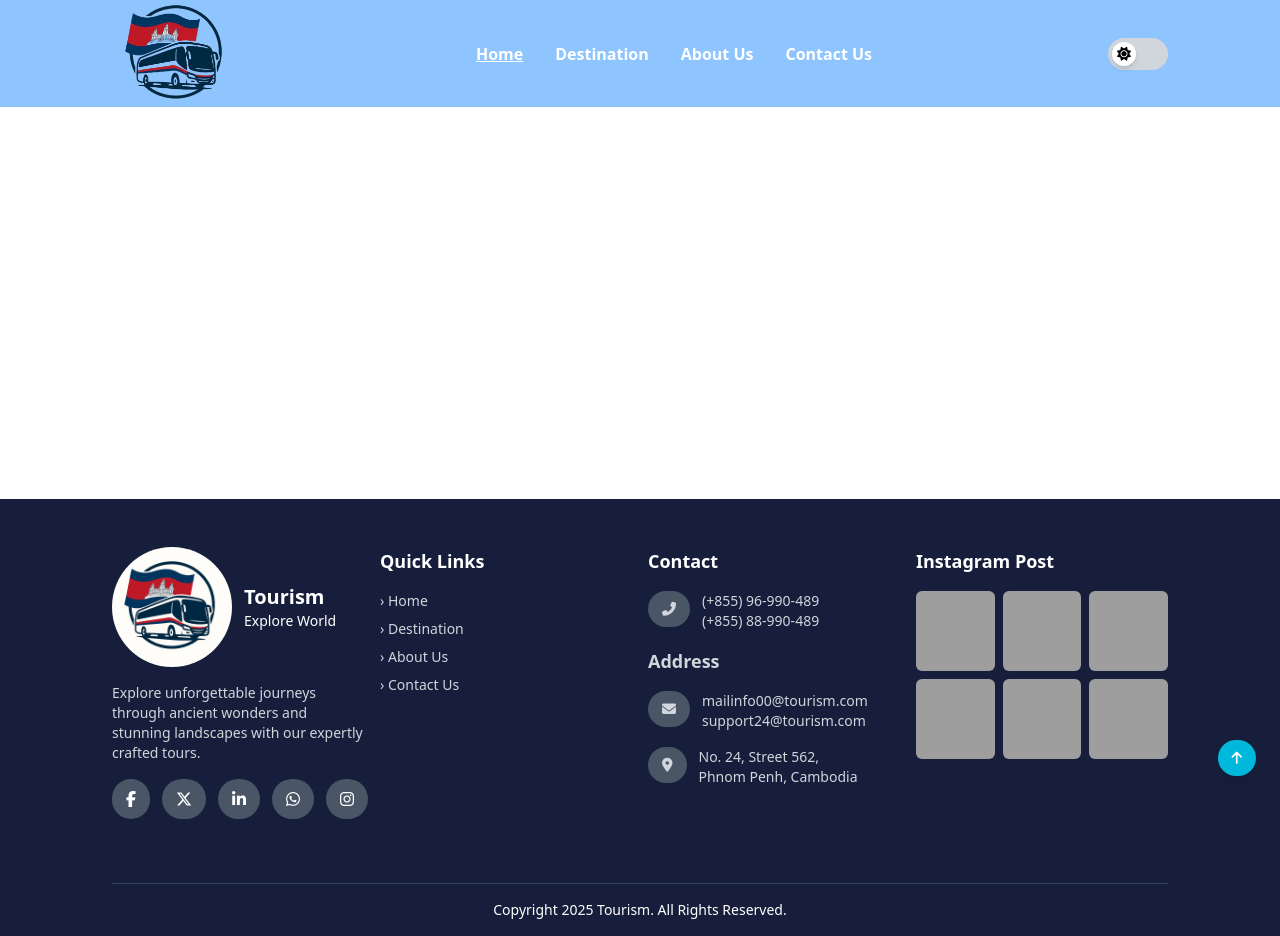
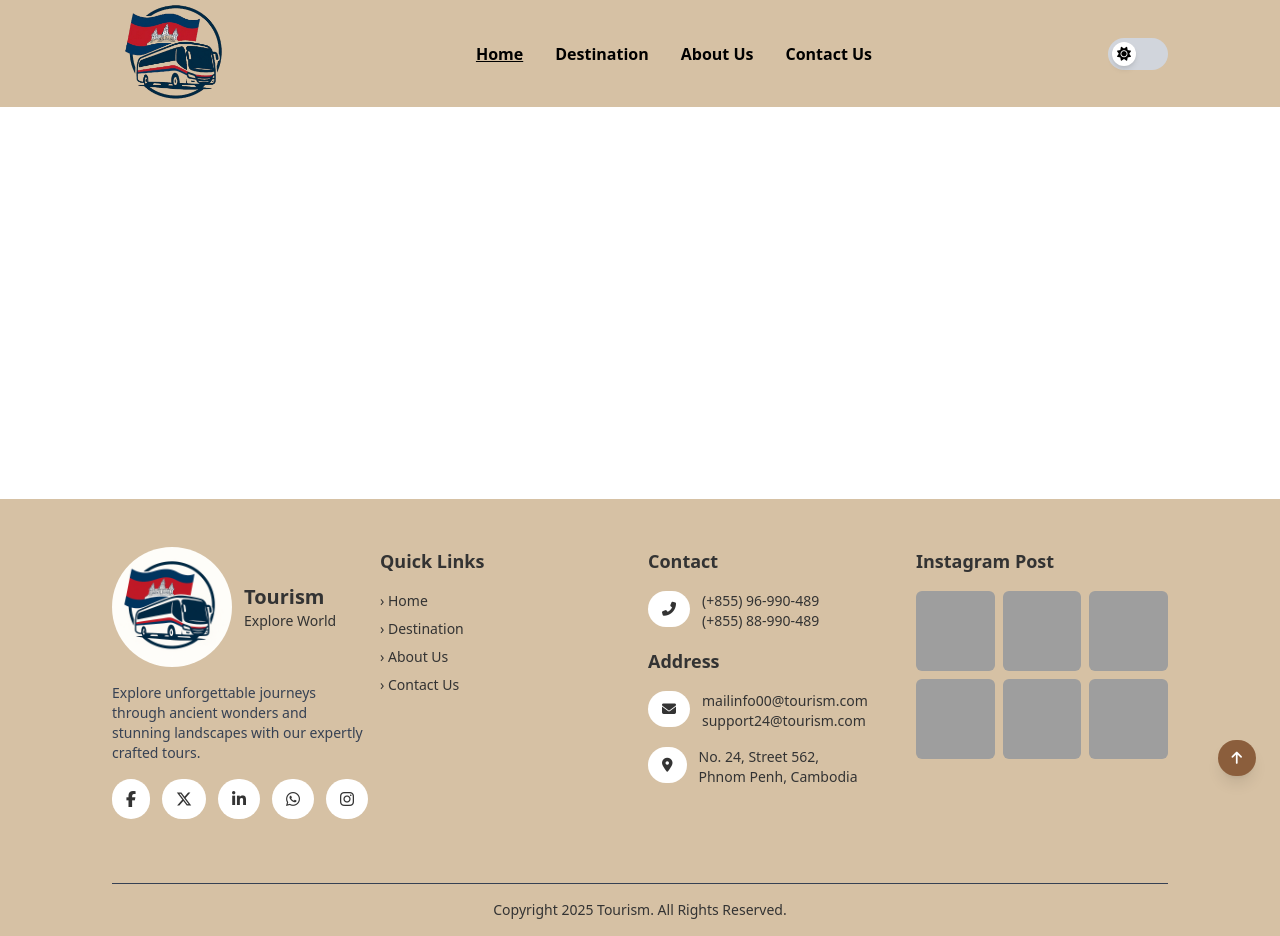
Before and after one commit to Kukseng/mini-project, a website built with Vite: page index.html in a window 1280 px wide. Built offline with nearby package versions, Linux system fonts and the light colour scheme; grey boxes are pictures that could not be loaded.

Commit message:
update color

```diff
--- a/index.html
+++ b/index.html
@@ -3,39 +3,56 @@
   <head>
     <meta charset="UTF-8" />
     <meta name="viewport" content="width=device-width, initial-scale=1.0" />
+    <title>Tourism</title>
+
+    <meta name="description" content="Explore Siem Reap, the gateway to Angkor Wat. Discover ancient temples, rich culture, local cuisine, and top travel tips for your unforgettable journey to Cambodia." />
+    <meta name="keywords" content="Siem Reap tourism, Angkor Wat, Cambodia travel, Siem Reap temples, Khmer culture, Cambodia holidays, things to do in Siem Reap" />
+
+    <!-- Open Graph Meta Tags -->
+    <meta property="og:title" content="Discover Siem Reap, Cambodia – Temples, Culture & Travel Guide" />
+    <meta property="og:description" content="Plan your trip to Siem Reap – from the ancient ruins of Angkor Wat to bustling night markets, cultural shows, and serene countryside escapes." />
+    <meta property="og:image" content="https://cms.siemreaper.click/uploads/angkor_wat_sunrise_discovery2712_997b977984.jpg" />
+    <meta property="og:url" content="https://kukseng.github.io/mini-project/" />
+    <meta property="og:type" content="website" />
+
+    <!-- Twitter Card Meta Tags -->
+    <meta name="twitter:card" content="summary_large_image" />
+    <meta name="twitter:title" content="Explore Siem Reap – Cambodia's Cultural Heart" />
+    <meta name="twitter:description" content="Discover the magic of Siem Reap, from Angkor Wat to floating villages. Your ultimate travel guide to Cambodia starts here." />
+    <meta name="twitter:image" content="https://yourwebsite.com/images/siem-reap-sunset.jpg" />
+
+    <!-- Favicon -->
+    <link rel="shortcut icon" href="./Asset/logoHaveBg.PNG" type="image/x-icon" />
+
+    <!-- Stylesheets -->
     <link rel="stylesheet" href="src/output.css">
-    <link
-      rel="shortcut icon"
-      href="./Asset/logoHaveBg.PNG"
-      type="image/x-icon"
-    />
-    <title>Tourism</title>
     <link rel="stylesheet" href="https://cdnjs.cloudflare.com/ajax/libs/font-awesome/6.7.2/css/all.min.css" integrity="sha512-Evv84Mr4kqVGRNSgIGL/F/aIDqQb7xQ2vcrdIwxfjThSH8CSR7PBEakCr51Ck+w+/U6swU2Im1vVX0SVk9ABhg==" crossorigin="anonymous" referrerpolicy="no-referrer" />
   </head>
+
   <body class="bg-white transition-colors duration-500" id="body">
 
-    <header class="w-full h-[96px] 2xl:h-[115px]  xl:h-[107px] bg-blue-300 flex justify-between items-center px-6 md:px-9  lg:px-16 xl:px-28 2xl:px-32  relative z-50 mb-98">
+    <header class="w-full h-[96px] 2xl:h-[115px]  xl:h-[107px] bg-[#D6C1A4] flex justify-between items-center px-6 md:px-9  lg:px-16 xl:px-28 2xl:px-32  relative z-50 mb-98">
       <div>
         <img src="./Asset/logoNoBg.png" class="w-28 2xl:w-36 xl:w-32 object-contain" alt="logo" />
 
       </div>
       <nav>
-        <ul class="hidden md:flex space-x-8 text-white font-semibold">
+        <ul class="hidden md:flex space-x-8 text-black font-semibold">
           <li class="group relative">
             <a href="#home" class="underline hover:no-underline">Home</a>
-            <span class="absolute bottom-0 left-0 w-0 h-[2px] bg-white transition-all duration-300 group-hover:w-full"></span>
+            <span class="absolute bottom-0 left-0 w-0 h-[2px] bg-gray-600 transition-all duration-300 group-hover:w-full"></span>
           </li>
           <li class="group relative">
             <a href="#destination">Destination</a>
-            <span class="absolute bottom-0 left-0 w-0 h-[2px] bg-white transition-all duration-300 group-hover:w-full"></span>
+            <span class="absolute bottom-0 left-0 w-0 h-[2px] bg-gray-600 transition-all duration-300 group-hover:w-full"></span>
           </li>
           <li class="group relative">
             <a href="#about">About Us</a>
-            <span class="absolute bottom-0 left-0 w-0 h-[2px] bg-white transition-all duration-300 group-hover:w-full"></span>
+            <span class="absolute bottom-0 left-0 w-0 h-[2px] bg-gray-600 transition-all duration-300 group-hover:w-full"></span>
           </li>
           <li class="group relative">
             <a href="#contact">Contact Us</a>
-            <span class="absolute bottom-0 left-0 w-0 h-[2px] bg-white transition-all duration-300 group-hover:w-full"></span>
+            <span class="absolute bottom-0 left-0 w-0 h-[2px] bg-gray-600 transition-all duration-300 group-hover:w-full"></span>
           </li>
         </ul>
 
@@ -56,7 +73,7 @@
     </header>
 
     <!-- Mobile Menu Dropdown -->
-    <div id="mobile-menu" class="hidden absolute top-[100px] left-0 w-full bg-[#161e3b] text-white flex flex-col px-6 py-4 space-y-4 text-base z-40 md:hidden">
+    <div id="mobile-menu" class="hidden absolute top-[100px] left-0 w-full bg-[#C9A14A] text-white flex flex-col px-6 py-4 space-y-4 text-base z-40 md:hidden">
       <!-- Close Button -->
       <div class="w-full flex justify-end">
         <button id="menu-close" class="text-white text-2xl">
@@ -116,7 +133,7 @@
 
 
       <!-- Footer -->
-  <footer class="bg-[#161e3b] text-white pt-12  px-6 md:px-12  lg:px-16 xl:px-28 2xl:px-32 ">
+  <footer class="bg-[#D6C1A4] text-[#333333] pt-12  px-6 md:px-12  lg:px-16 xl:px-28 2xl:px-32 ">
     <div class="grid grid-cols-1 md:grid-cols-2 lg:grid-cols-4 xl:grid-cols-4 2xl:grid-cols-4 gap-10 lg:gap-4 pb-10">
 
       <!-- Logo + Description -->
@@ -128,35 +145,35 @@
             <p class="text-sm">Explore World</p>
           </div>
         </div>
-        <p class="text-sm text-gray-300 mb-4">
+        <p class="text-sm text-gray-700 mb-4">
           Explore unforgettable journeys through ancient wonders and stunning landscapes with our expertly crafted tours.
         </p>
         <div class="flex space-x-3">
-          <a href="#" class="bg-gray-600 p-2 px-3.5 rounded-full hover:bg-[#1877F2]"><i class="fab fa-facebook-f"></i></a>
-          <a href="#" class="bg-gray-600 p-2 px-3.5 rounded-full hover:bg-[#000000]"><i class="fa-brands fa-x-twitter"></i></a>
-          <a href="#" class="bg-gray-600 p-2 px-3.5 rounded-full hover:bg-[#0077B5]"><i class="fab fa-linkedin-in"></i></a>
-          <a href="#" class="bg-gray-600 p-2 px-3.5 rounded-full hover:bg-[#25D366]"><i class="fab fa-whatsapp"></i></a>
-          <a href="#" class="bg-gray-600 p-2 px-3.5 rounded-full hover:bg-gradient-to-r from-[#833ab4] via-[#fd1d1d] to-[#fcb045]"><i class="fab fa-instagram"></i></a>
+          <a href="#" class="bg-white p-2 px-3.5 rounded-full hover:bg-[#1877F2]"><i class="fab fa-facebook-f"></i></a>
+          <a href="#" class="bg-white p-2 px-3.5 rounded-full hover:bg-[#000000]"><i class="fa-brands fa-x-twitter"></i></a>
+          <a href="#" class="bg-white p-2 px-3.5 rounded-full hover:bg-[#0077B5]"><i class="fab fa-linkedin-in"></i></a>
+          <a href="#" class="bg-white p-2 px-3.5 rounded-full hover:bg-[#25D366]"><i class="fab fa-whatsapp"></i></a>
+          <a href="#" class="bg-white p-2 px-3.5 rounded-full hover:bg-gradient-to-r from-[#833ab4] via-[#fd1d1d] to-[#fcb045]"><i class="fab fa-instagram"></i></a>
         </div>
       </div>
 
       <!-- Quick Links -->
       <div>
         <h3 class="text-lg font-semibold mb-4">Quick Links</h3>
-        <ul class="space-y-2 text-gray-300 text-sm">
-          <li><a href="#" class="hover:text-white ">&rsaquo; Home</a></li>
-          <li><a href="#" class="hover:text-white">&rsaquo; Destination</a></li>
-          <li><a href="#" class="hover:text-white">&rsaquo; About Us</a></li>
-          <li><a href="#" class="hover:text-white">&rsaquo; Contact Us</a></li>
+        <ul class="space-y-2 text-sm">
+          <li><a href="#" class="hover:text-white hover:underline ">&rsaquo; Home</a></li>
+          <li><a href="#" class="hover:text-white hover:underline">&rsaquo; Destination</a></li>
+          <li><a href="#" class="hover:text-white hover:underline">&rsaquo; About Us</a></li>
+          <li><a href="#" class="hover:text-white hover:underline">&rsaquo; Contact Us</a></li>
         </ul>
       </div>
 
       <!-- Contact Info -->
       <div>
         <h3 class="text-lg font-semibold mb-4">Contact</h3>
-        <ul class="space-y-4 text-sm text-gray-300">
+        <ul class="space-y-4 text-sm">
           <li class="flex items-start gap-3">
-            <div class="bg-gray-600 p-2 px-3.5 rounded-full">
+            <div class="bg-white p-2 px-3.5 rounded-full">
               <i class="fas fa-phone-alt"></i>
             </div>
             <div>
@@ -166,7 +183,7 @@
           </li>
           <h3 class="text-lg font-semibold mb-4">Address</h3>
           <li class="flex items-start gap-3">
-            <div class="bg-gray-600 p-2 px-3.5 rounded-full">
+            <div class="bg-white p-2 px-3.5 rounded-full">
               <i class="fas fa-envelope"></i>
             </div>
             <div>
@@ -175,7 +192,7 @@
             </div>
           </li>
           <li class="flex items-start gap-3">
-            <div class="bg-gray-600 p-2 px-3.5 rounded-full">
+            <div class="bg-white p-2 px-3.5 rounded-full">
               <i class="fas fa-map-marker-alt"></i>
             </div>
             <div>
@@ -188,7 +205,7 @@
 
       <!-- Instagram Post -->
       <div>
-        <h3 class="text-lg font-semibold mb-4 text-white">Instagram Post</h3>
+        <h3 class="text-lg font-semibold mb-4">Instagram Post</h3>
         <div class="grid grid-cols-3 gap-2">
           <!-- Instagram Image Item -->
           <div class="relative group w-full h-20 rounded-md overflow-hidden">
@@ -246,7 +263,7 @@
 
 <!-- go to top -->
 <a href="#top" target="_top"
-  class="fixed bottom-6 right-6 bg-cyan-500 text-white rounded-full p-2 px-3.5 shadow-lg hover:bg-cyan-600">
+  class="fixed bottom-6 right-6 bg-[#8B5E3C] text-white rounded-full p-2 px-3.5 shadow-lg hover:bg-[#C9A14A]">
   <i class="fas fa-arrow-up"></i>
 </a>
   </footer>
```
Also changed, not shown: src/output.css.
